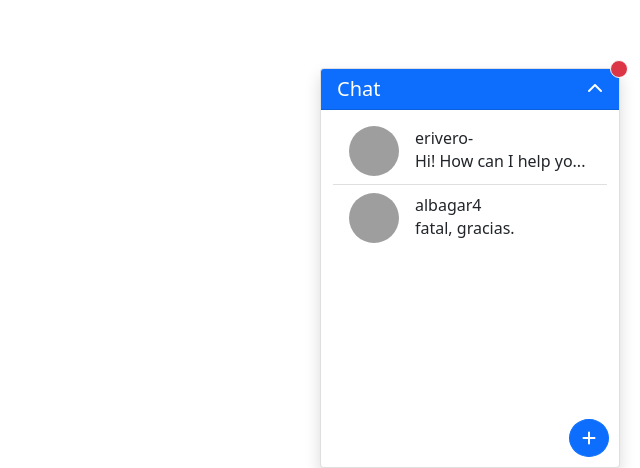
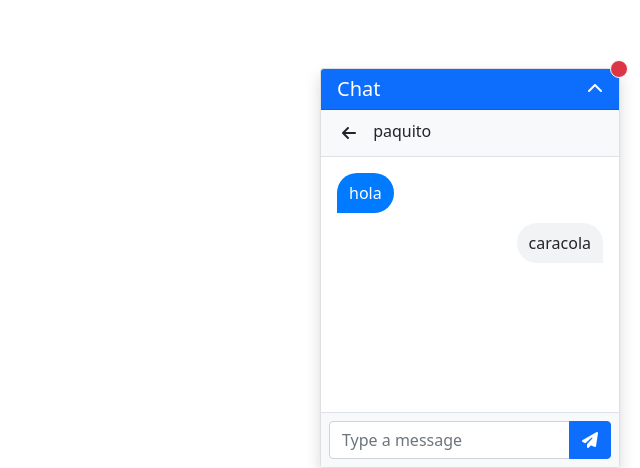
Before and after one commit to erivero-p/frontend_practices, a plain HTML site: page chats/collapsable/index.html in a window 1280 px wide. Shown: the part 332-800 px from the top of the page, without its empty margins (640-1280 px from the left). Drawn offline with nearby package versions, Linux system fonts and the light colour scheme; grey boxes are pictures that could not be loaded.

Commit message:
recents, new chat, and chat windows (static) ready

```diff
--- a/chats/collapsable/index.html
+++ b/chats/collapsable/index.html
@@ -23,8 +23,9 @@
 		</div> <!-- this closes the chat header -->
 		<!-- chat body -->
 		<div id="chat-body" class="card-body p-0"> <!-- style="display: none;" -->
-			<div id="recent-chats" class="list-group list-group-flush p-2 ms-1 me-1">
-				<!-- two recent chats examples -->
+			<!-- recent chats window -->
+			<div id="recent-chats" style="display:none;"> <!-- this wraps two chats examples, and the button -->
+				<div class="list-group list-group-flush p-2 ms-1 me-1">
 					<a href="#" class="list-group-item list-group-item-action">
 						<div class="d-flex align-items-center">
 							<img src="https://avatars.githubusercontent.com/u/131959167?v=4" alt="User" class="rounded-circle me-3" width="50" height="50">
@@ -44,17 +45,46 @@
 						</div>
 					</a>
 				</div>
+
 				<button id="new-chat-btn" class="btn btn-primary rounded-circle">
 					<i class="fas fa-plus"></i>
 				</button>
 			</div>
+			<!-- new chat window -->
+			<div id="friends-list" style="display:none;">
+				<div class="list-group list-group-flush p-2 ms-1 me-1">
+					<div class="list-group-item bg-light btn">
+						<i class="fas fa-arrow-left me-2"></i>
+						<span>back to recents</span>
+					</div>
+					<a href="#" class="list-group-item list-group-item-action">
+						<h6 class="mb-1">albagar4</h6>
+					</a>
+				</div>
+			</div>
+			<!-- chat window -->
+			<div id="chat-window">
+				<!-- back - username bar -->
+				<div id="back" class="p-2 bg-light border-bottom">
+					<i class="fas fa-arrow-left btn"></i>
+					<span id="current-chat-name">paquito</span>
+				</div>
+				<!-- chat messages -->
+				<div id="chat-messages" class="p-3">
+					<div class="message in">hola</div>
+					<div class="message out">caracola</div>
+				</div>
+				<form id="chat-form" class="p-2 bg-light border-top">
+					<div class="input-group">
+						<input type="text" id="message-input" class="form-control" placeholder="Type a message">
+						<button type="submit" class="btn btn-primary">
+							<i class="fas fa-paper-plane"></i>
+						</button>
+					</div>
+				</form>
+			</div>
+		</div>
 	</div> <!-- this closes the whole chat container -->
-<!-- </div>  -->
-
-
-
-
-
 	<script src="app.js"></script>
     <script src="https://cdn.jsdelivr.net/npm/bootstrap@5.1.3/dist/js/bootstrap.bundle.min.js" integrity="sha384-ka7Sk0Gln4gmtz2MlQnikT1wXgYsOg+OMhuP+IlRH9sENBO0LRn5q+8nbTov4+1p" crossorigin="anonymous"></script>
 </body>
--- a/chats/collapsable/style.css
+++ b/chats/collapsable/style.css
@@ -19,3 +19,32 @@
 	bottom: 10px;
 	right: 10px;
 }
+
+#chat-messages {
+	height: 255px;
+	overflow-y: auto;
+	display: flex;
+	flex-direction: column;
+}
+
+.message {
+    display: inline-block;
+    max-width: 80%;
+    margin-bottom: 10px;
+    padding: 8px 12px;
+    border-radius: 20px;
+    word-wrap: break-word; /* Ensures long words break to the next line */
+}
+
+.message.in {
+    background-color: #007bff;
+    color: white;
+    align-self: flex-start; /* Align incoming messages to the left */
+	border-bottom-left-radius: 0px;
+}
+
+.message.out {
+	background-color: #f1f3f5;
+    align-self: flex-end; /* Align outgoing messages to the right */
+	border-bottom-right-radius: 0px;
+}
```
Lines whose indentation alone changed are shown as unchanged.
